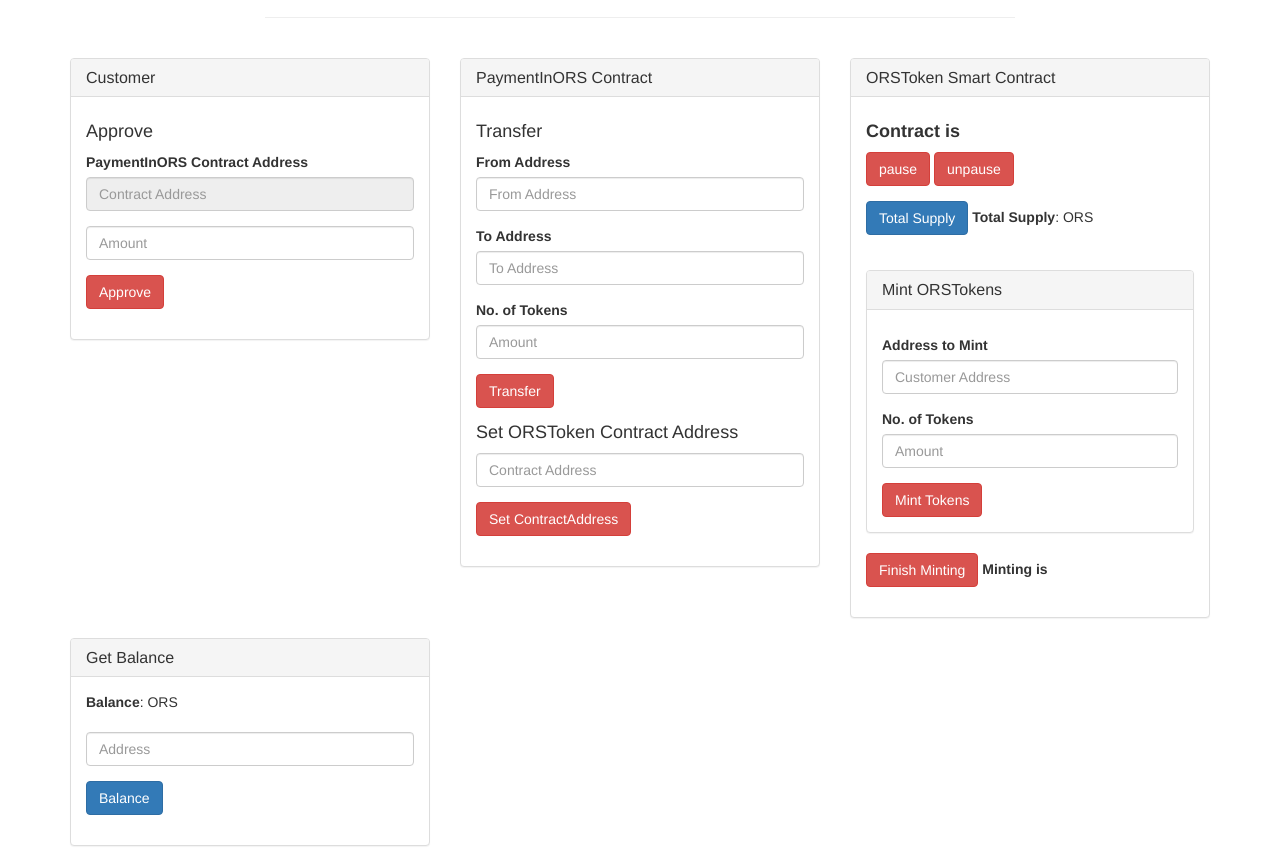
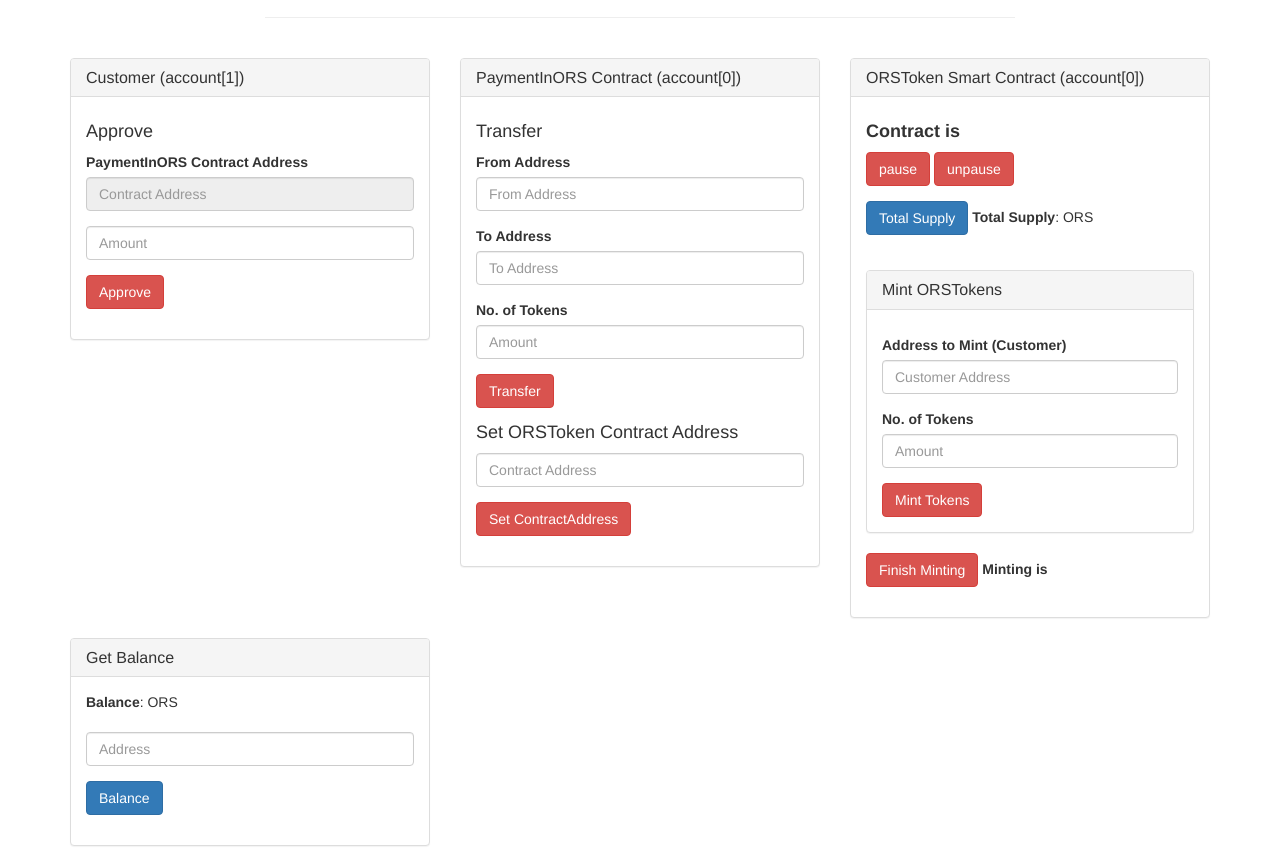
Before and after one commit to ayanworks/ORS-Payment, a website: page src/index.html in a window 1280 px wide. Shown: the part 63-929 px from the top of the page. Drawn offline with nearby package versions, Linux system fonts and the light colour scheme; no server answers.

Commit message:
readme updated

```diff
--- a/src/index.html
+++ b/src/index.html
@@ -33,7 +33,7 @@
       <div class="col-sm-6 col-md-4">
         <div class="panel panel-default">
           <div class="panel-heading">
-            <h3 class="panel-title">Customer</h3>
+            <h3 class="panel-title">Customer (account[1])</h3>
           </div>
           <div class="panel-body">
             <h4>Approve</h4>
@@ -55,7 +55,7 @@
       <div class="col-sm-6 col-md-4">
         <div class="panel panel-default">
           <div class="panel-heading">
-            <h3 class="panel-title">PaymentInORS Contract</h3>
+            <h3 class="panel-title">PaymentInORS Contract (account[0])</h3>
           </div>
           <div class="panel-body">
             <h4>Transfer</h4>
@@ -94,7 +94,7 @@
       <div class="col-sm-6 col-md-4">
         <div class="panel panel-default">
           <div class="panel-heading">
-            <h3 class="panel-title">ORSToken Smart Contract</h3>
+            <h3 class="panel-title">ORSToken Smart Contract (account[0])</h3>
           </div>
           <div class="panel-body">
             <h4><strong>Contract is <span id="contractStatus"></span></strong></h4>
@@ -114,7 +114,7 @@
                 <h4></h4>
 
                 <div class="form-group">
-                  <label>Address to Mint</label>
+                  <label>Address to Mint (Customer)</label>
                   <input type="text" class="form-control" id="TTMintAddress" placeholder="Customer Address" />
                 </div>
                 <div class="form-group">
```
Also changed, not shown: README.md.
